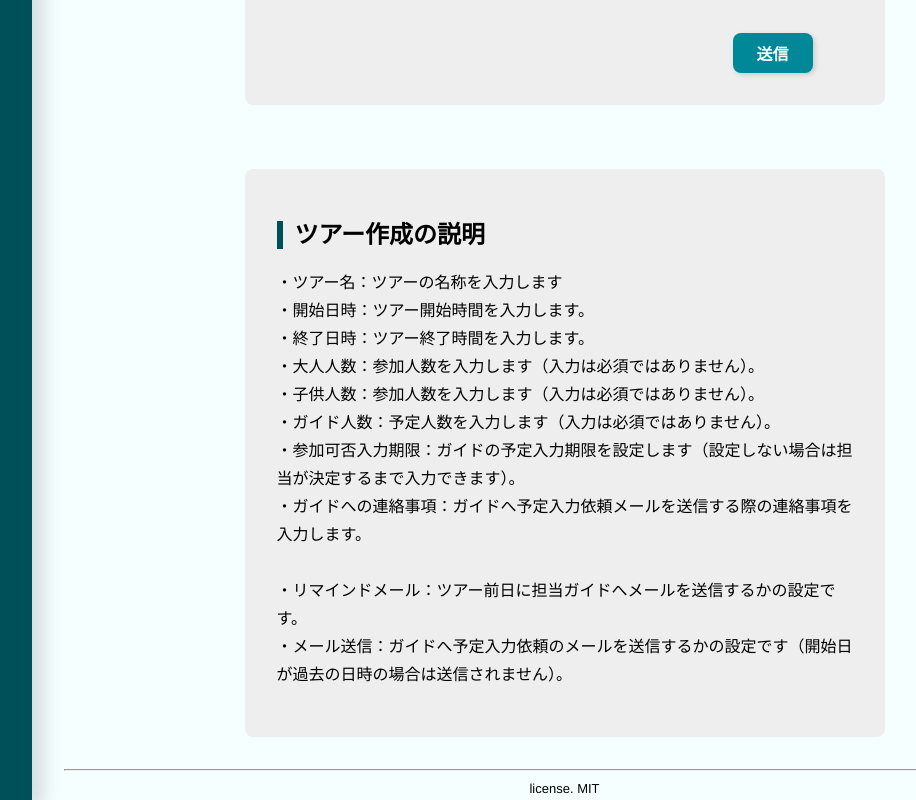
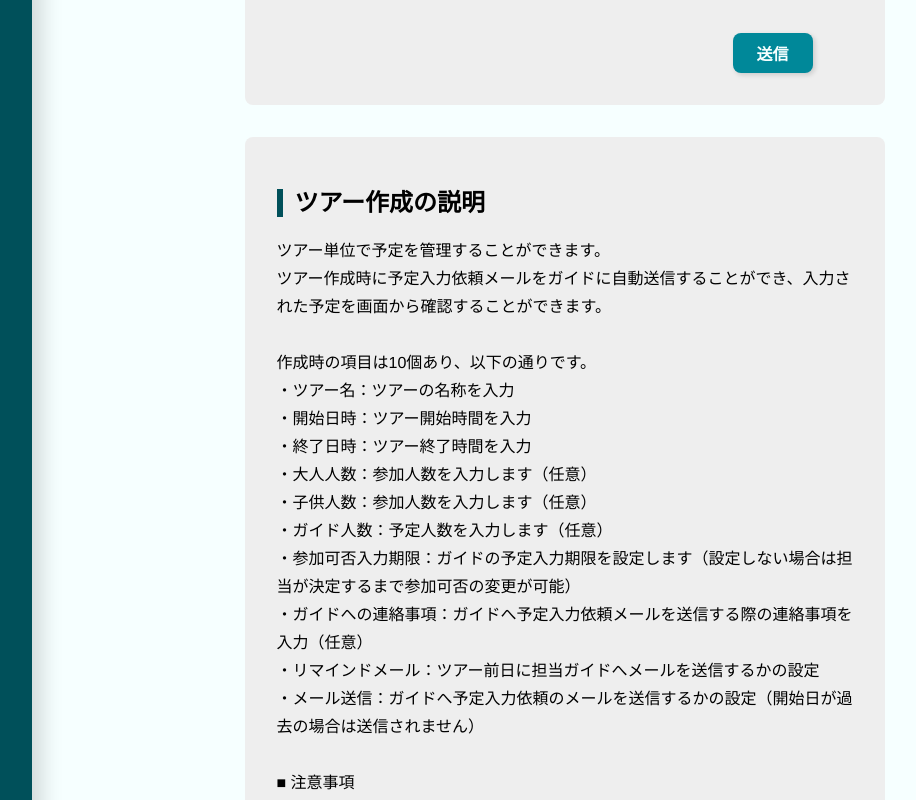
Before and after one commit to e-harp-intern/R4FY, a Vue app in the folder web/: page /tours/create in a window 1280 px wide. Shown: the part 680-1480 px from the top of the page, without its empty margins (183-1099 px from the left). Built offline with nearby package versions, Linux system fonts and the light colour scheme; no server answers.

Commit message:
#543 ツアー作成画面の説明をヘルプ画面と同じものを使用するように変更

```diff
--- a/web/src/i18n/languages/ja.js
+++ b/web/src/i18n/languages/ja.js
@@ -216,18 +216,6 @@ lang.pages.tours.create = {
     alert_schedule_input_deadline: "予定入力期限が設定されていません。担当が確定するまで予定の入力をすることができますが、よろしいですか？",
     alert_start_date: "開始日時が過去に設定されていますが、よろしいですか？",
     title_info: "ツアー作成の説明",
-    create_info: "\
-・ツアー名：ツアーの名称を入力します\n\
-・開始日時：ツアー開始時間を入力します。\n\
-・終了日時：ツアー終了時間を入力します。\n\
-・大人人数：参加人数を入力します（入力は必須ではありません）。\n\
-・子供人数：参加人数を入力します（入力は必須ではありません）。\n\
-・ガイド人数：予定人数を入力します（入力は必須ではありません）。\n\
-・参加可否入力期限：ガイドの予定入力期限を設定します（設定しない場合は担当が決定するまで入力できます）。\n\
-・ガイドへの連絡事項：ガイドへ予定入力依頼メールを送信する際の連絡事項を入力します。\n\
-\n\
-・リマインドメール：ツアー前日に担当ガイドへメールを送信するかの設定です。\n\
-・メール送信：ガイドへ予定入力依頼のメールを送信するかの設定です（開始日が過去の日時の場合は送信されません）。",
 };
 
 // 担当ガイド選択
--- a/web/src/views/tours/CreateTourView.vue
+++ b/web/src/views/tours/CreateTourView.vue
@@ -72,7 +72,7 @@
       <!-- 説明 -->
       <div class="info" id="create-info-frame">
         <h2>{{ $t("pages.tours.create.title_info") }}</h2>
-        <p>{{ $t("pages.tours.create.create_info") }}</p>
+        <p>{{ $t("pages.help.how_create_tour") }}</p>
       </div>
     </div>
   </div>
@@ -175,7 +175,12 @@ export default {
   display: flex;
   flex-wrap: wrap;
   align-items: flex-start;
+  justify-content: center;
   gap: 2em;
+}
+
+#page-frame > div {
+  margin: 0 0;
 }
 
 .create-account-page {
```
